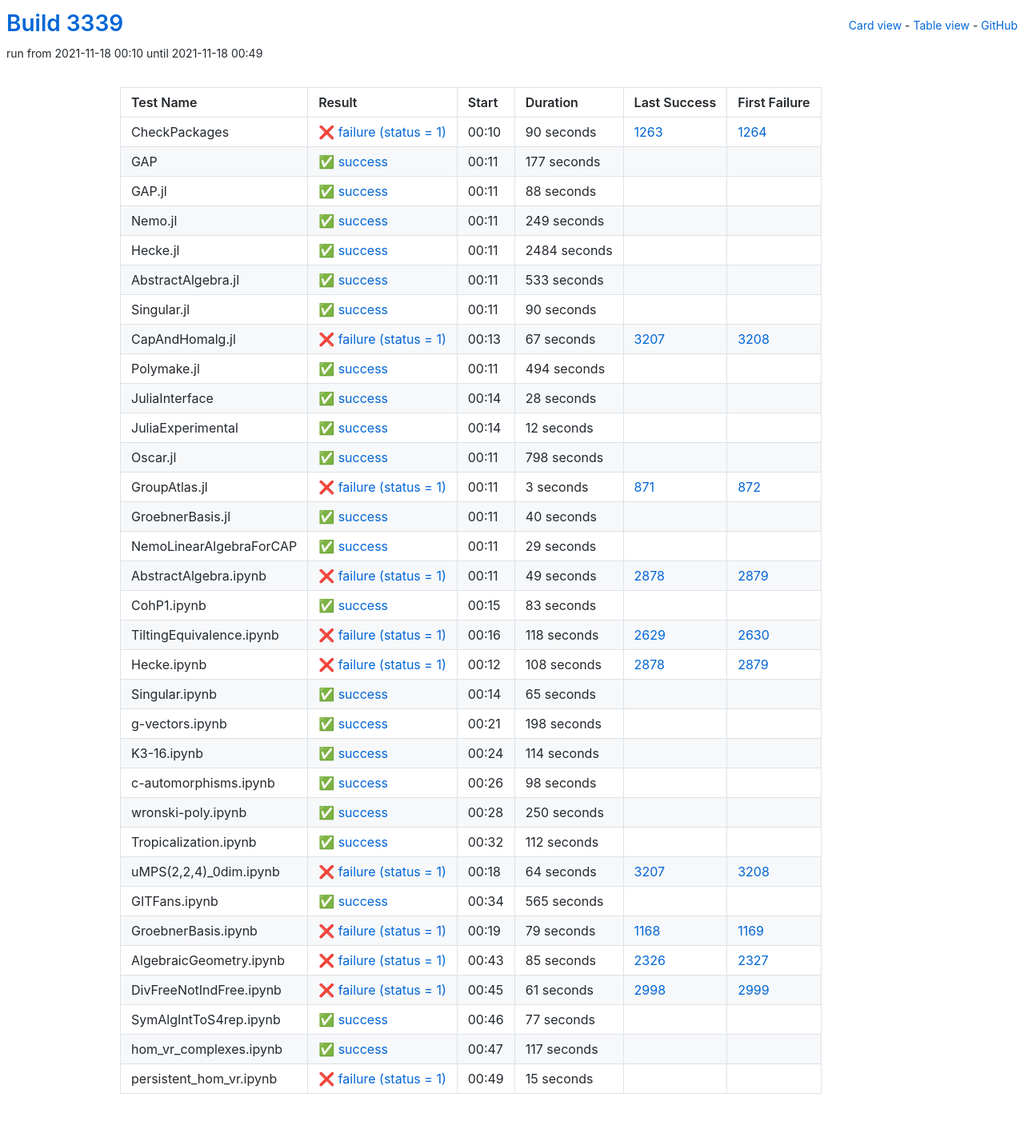
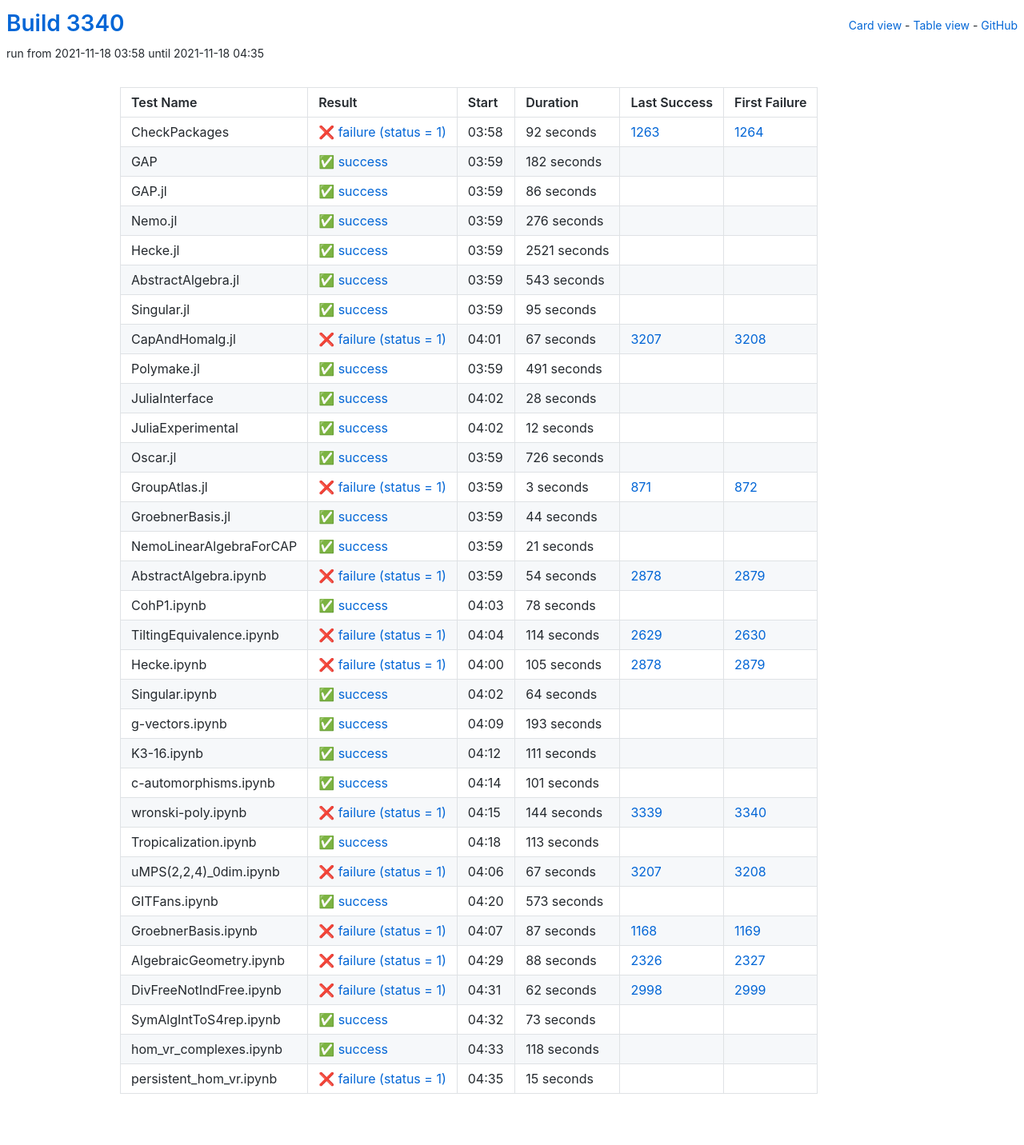
Before and after one commit to oscar-system/oscar-ci-status-stable, a Jekyll site: the page built from table.html, in a window 1280 px wide. Shown: the whole page at 80% size. Built offline with Jekyll 4.4.1, drawn with Linux system fonts in a browser that asks for light colours.

Commit message:
Build #3340

```diff
--- a/_data/ci.yml
+++ b/_data/ci.yml
@@ -1,6 +1,6 @@
 ---
-build: 3339
-build_url: https://oscarci.mathematik.uni-kl.de/job/oscar-stable/3339/
+build: 3340
+build_url: https://oscarci.mathematik.uni-kl.de/job/oscar-stable/3340/
 job: oscar-stable
 organization: oscar-system
 repo: oscar-ci-status-stable
@@ -8,92 +8,92 @@ repourl: https://github.com/oscar-system/oscar-ci-status-stable
 tests:
 - name: CheckPackages
   id: checkpackages
-  log: https://oscarci.mathematik.uni-kl.de/job/oscar-stable/3339/artifact/logs/build-3339/CheckPackages.log
-  start: 2021-11-18 00:10
+  log: https://oscarci.mathematik.uni-kl.de/job/oscar-stable/3340/artifact/logs/build-3340/CheckPackages.log
+  start: 2021-11-18 03:58
   success: false
   exitcode: 1
   status: failure
-  duration: 90
+  duration: 92
   last_success: 1263
   last_success_url: https://oscarci.mathematik.uni-kl.de/job/oscar-stable/1263/
   first_failure: 1264
   first_failure_url: https://oscarci.mathematik.uni-kl.de/job/oscar-stable/1264/
 - name: GAP
   id: gap
-  log: https://oscarci.mathematik.uni-kl.de/job/oscar-stable/3339/artifact/logs/build-3339/GAP.log
-  start: 2021-11-18 00:11
+  log: https://oscarci.mathematik.uni-kl.de/job/oscar-stable/3340/artifact/logs/build-3340/GAP.log
+  start: 2021-11-18 03:59
   success: true
   exitcode: 0
   status: success
-  duration: 177
+  duration: 182
   last_success: false
   last_success_url:
   first_failure: false
   first_failure_url:
 - name: GAP.jl
   id: gap-jl
-  log: https://oscarci.mathematik.uni-kl.de/job/oscar-stable/3339/artifact/logs/build-3339/GAP.jl.log
-  start: 2021-11-18 00:11
+  log: https://oscarci.mathematik.uni-kl.de/job/oscar-stable/3340/artifact/logs/build-3340/GAP.jl.log
+  start: 2021-11-18 03:59
   success: true
   exitcode: 0
   status: success
-  duration: 88
+  duration: 86
   last_success: false
   last_success_url:
   first_failure: false
   first_failure_url:
 - name: Nemo.jl
   id: nemo-jl
-  log: https://oscarci.mathematik.uni-kl.de/job/oscar-stable/3339/artifact/logs/build-3339/Nemo.jl.log
-  start: 2021-11-18 00:11
+  log: https://oscarci.mathematik.uni-kl.de/job/oscar-stable/3340/artifact/logs/build-3340/Nemo.jl.log
+  start: 2021-11-18 03:59
   success: true
   exitcode: 0
   status: success
-  duration: 249
+  duration: 276
   last_success: false
   last_success_url:
   first_failure: false
   first_failure_url:
 - name: Hecke.jl
   id: hecke-jl
-  log: https://oscarci.mathematik.uni-kl.de/job/oscar-stable/3339/artifact/logs/build-3339/Hecke.jl.log
-  start: 2021-11-18 00:11
+  log: https://oscarci.mathematik.uni-kl.de/job/oscar-stable/3340/artifact/logs/build-3340/Hecke.jl.log
+  start: 2021-11-18 03:59
   success: true
   exitcode: 0
   status: success
-  duration: 2484
+  duration: 2521
   last_success: false
   last_success_url:
   first_failure: false
   first_failure_url:
 - name: AbstractAlgebra.jl
   id: abstractalgebra-jl
-  log: https://oscarci.mathematik.uni-kl.de/job/oscar-stable/3339/artifact/logs/build-3339/AbstractAlgebra.jl.log
-  start: 2021-11-18 00:11
+  log: https://oscarci.mathematik.uni-kl.de/job/oscar-stable/3340/artifact/logs/build-3340/AbstractAlgebra.jl.log
+  start: 2021-11-18 03:59
   success: true
   exitcode: 0
   status: success
-  duration: 533
+  duration: 543
   last_success: false
   last_success_url:
   first_failure: false
   first_failure_url:
 - name: Singular.jl
   id: singular-jl
-  log: https://oscarci.mathematik.uni-kl.de/job/oscar-stable/3339/artifact/logs/build-3339/Singular.jl.log
-  start: 2021-11-18 00:11
+  log: https://oscarci.mathematik.uni-kl.de/job/oscar-stable/3340/artifact/logs/build-3340/Singular.jl.log
+  start: 2021-11-18 03:59
   success: true
   exitcode: 0
   status: success
-  duration: 90
+  duration: 95
   last_success: false
   last_success_url:
   first_failure: false
   first_failure_url:
 - name: CapAndHomalg.jl
   id: capandhomalg-jl
-  log: https://oscarci.mathematik.uni-kl.de/job/oscar-stable/3339/artifact/logs/build-3339/CapAndHomalg.jl.log
-  start: 2021-11-18 00:13
+  log: https://oscarci.mathematik.uni-kl.de/job/oscar-stable/3340/artifact/logs/build-3340/CapAndHomalg.jl.log
+  start: 2021-11-18 04:01
   success: false
   exitcode: 1
   status: failure
@@ -104,20 +104,20 @@ tests:
   first_failure_url: https://oscarci.mathematik.uni-kl.de/job/oscar-stable/3208/
 - name: Polymake.jl
   id: polymake-jl
-  log: https://oscarci.mathematik.uni-kl.de/job/oscar-stable/3339/artifact/logs/build-3339/Polymake.jl.log
-  start: 2021-11-18 00:11
+  log: https://oscarci.mathematik.uni-kl.de/job/oscar-stable/3340/artifact/logs/build-3340/Polymake.jl.log
+  start: 2021-11-18 03:59
   success: true
   exitcode: 0
   status: success
-  duration: 494
+  duration: 491
   last_success: false
   last_success_url:
   first_failure: false
   first_failure_url:
 - name: JuliaInterface
   id: juliainterface
-  log: https://oscarci.mathematik.uni-kl.de/job/oscar-stable/3339/artifact/logs/build-3339/JuliaInterface.log
-  start: 2021-11-18 00:14
+  log: https://oscarci.mathematik.uni-kl.de/job/oscar-stable/3340/artifact/logs/build-3340/JuliaInterface.log
+  start: 2021-11-18 04:02
   success: true
   exitcode: 0
   status: success
@@ -128,8 +128,8 @@ tests:
   first_failure_url:
 - name: JuliaExperimental
   id: juliaexperimental
-  log: https://oscarci.mathematik.uni-kl.de/job/oscar-stable/3339/artifact/logs/build-3339/JuliaExperimental.log
-  start: 2021-11-18 00:14
+  log: https://oscarci.mathematik.uni-kl.de/job/oscar-stable/3340/artifact/logs/build-3340/JuliaExperimental.log
+  start: 2021-11-18 04:02
   success: true
   exitcode: 0
   status: success
@@ -140,20 +140,20 @@ tests:
   first_failure_url:
 - name: Oscar.jl
   id: oscar-jl
-  log: https://oscarci.mathematik.uni-kl.de/job/oscar-stable/3339/artifact/logs/build-3339/Oscar.jl.log
-  start: 2021-11-18 00:11
+  log: https://oscarci.mathematik.uni-kl.de/job/oscar-stable/3340/artifact/logs/build-3340/Oscar.jl.log
+  start: 2021-11-18 03:59
   success: true
   exitcode: 0
   status: success
-  duration: 798
+  duration: 726
   last_success: false
   last_success_url:
   first_failure: false
   first_failure_url:
 - name: GroupAtlas.jl
   id: groupatlas-jl
-  log: https://oscarci.mathematik.uni-kl.de/job/oscar-stable/3339/artifact/logs/build-3339/GroupAtlas.jl.log
-  start: 2021-11-18 00:11
+  log: https://oscarci.mathematik.uni-kl.de/job/oscar-stable/3340/artifact/logs/build-3340/GroupAtlas.jl.log
+  start: 2021-11-18 03:59
   success: false
   exitcode: 1
   status: failure
@@ -164,236 +164,236 @@ tests:
   first_failure_url: https://oscarci.mathematik.uni-kl.de/job/oscar-stable/872/
 - name: GroebnerBasis.jl
   id: groebnerbasis-jl
-  log: https://oscarci.mathematik.uni-kl.de/job/oscar-stable/3339/artifact/logs/build-3339/GroebnerBasis.jl.log
-  start: 2021-11-18 00:11
+  log: https://oscarci.mathematik.uni-kl.de/job/oscar-stable/3340/artifact/logs/build-3340/GroebnerBasis.jl.log
+  start: 2021-11-18 03:59
   success: true
   exitcode: 0
   status: success
-  duration: 40
+  duration: 44
   last_success: false
   last_success_url:
   first_failure: false
   first_failure_url:
 - name: NemoLinearAlgebraForCAP
   id: nemolinearalgebraforcap
-  log: https://oscarci.mathematik.uni-kl.de/job/oscar-stable/3339/artifact/logs/build-3339/NemoLinearAlgebraForCAP.log
-  start: 2021-11-18 00:11
+  log: https://oscarci.mathematik.uni-kl.de/job/oscar-stable/3340/artifact/logs/build-3340/NemoLinearAlgebraForCAP.log
+  start: 2021-11-18 03:59
   success: true
   exitcode: 0
   status: success
-  duration: 29
+  duration: 21
   last_success: false
   last_success_url:
   first_failure: false
   first_failure_url:
 - name: AbstractAlgebra.ipynb
   id: abstractalgebra-ipynb
-  log: https://oscarci.mathematik.uni-kl.de/job/oscar-stable/3339/artifact/logs/build-3339/AbstractAlgebra.ipynb.log
-  start: 2021-11-18 00:11
+  log: https://oscarci.mathematik.uni-kl.de/job/oscar-stable/3340/artifact/logs/build-3340/AbstractAlgebra.ipynb.log
+  start: 2021-11-18 03:59
   success: false
   exitcode: 1
   status: failure
-  duration: 49
+  duration: 54
   last_success: 2878
   last_success_url: https://oscarci.mathematik.uni-kl.de/job/oscar-stable/2878/
   first_failure: 2879
   first_failure_url: https://oscarci.mathematik.uni-kl.de/job/oscar-stable/2879/
 - name: CohP1.ipynb
   id: cohp1-ipynb
-  log: https://oscarci.mathematik.uni-kl.de/job/oscar-stable/3339/artifact/logs/build-3339/CohP1.ipynb.log
-  start: 2021-11-18 00:15
+  log: https://oscarci.mathematik.uni-kl.de/job/oscar-stable/3340/artifact/logs/build-3340/CohP1.ipynb.log
+  start: 2021-11-18 04:03
   success: true
   exitcode: 0
   status: success
-  duration: 83
+  duration: 78
   last_success: false
   last_success_url:
   first_failure: false
   first_failure_url:
 - name: TiltingEquivalence.ipynb
   id: tiltingequivalence-ipynb
-  log: https://oscarci.mathematik.uni-kl.de/job/oscar-stable/3339/artifact/logs/build-3339/TiltingEquivalence.ipynb.log
-  start: 2021-11-18 00:16
+  log: https://oscarci.mathematik.uni-kl.de/job/oscar-stable/3340/artifact/logs/build-3340/TiltingEquivalence.ipynb.log
+  start: 2021-11-18 04:04
   success: false
   exitcode: 1
   status: failure
-  duration: 118
+  duration: 114
   last_success: 2629
   last_success_url: https://oscarci.mathematik.uni-kl.de/job/oscar-stable/2629/
   first_failure: 2630
   first_failure_url: https://oscarci.mathematik.uni-kl.de/job/oscar-stable/2630/
 - name: Hecke.ipynb
   id: hecke-ipynb
-  log: https://oscarci.mathematik.uni-kl.de/job/oscar-stable/3339/artifact/logs/build-3339/Hecke.ipynb.log
-  start: 2021-11-18 00:12
+  log: https://oscarci.mathematik.uni-kl.de/job/oscar-stable/3340/artifact/logs/build-3340/Hecke.ipynb.log
+  start: 2021-11-18 04:00
   success: false
   exitcode: 1
   status: failure
-  duration: 108
+  duration: 105
   last_success: 2878
   last_success_url: https://oscarci.mathematik.uni-kl.de/job/oscar-stable/2878/
   first_failure: 2879
   first_failure_url: https://oscarci.mathematik.uni-kl.de/job/oscar-stable/2879/
 - name: Singular.ipynb
   id: singular-ipynb
-  log: https://oscarci.mathematik.uni-kl.de/job/oscar-stable/3339/artifact/logs/build-3339/Singular.ipynb.log
-  start: 2021-11-18 00:14
+  log: https://oscarci.mathematik.uni-kl.de/job/oscar-stable/3340/artifact/logs/build-3340/Singular.ipynb.log
+  start: 2021-11-18 04:02
   success: true
   exitcode: 0
   status: success
-  duration: 65
+  duration: 64
   last_success: false
   last_success_url:
   first_failure: false
   first_failure_url:
 - name: g-vectors.ipynb
   id: g-vectors-ipynb
-  log: https://oscarci.mathematik.uni-kl.de/job/oscar-stable/3339/artifact/logs/build-3339/g-vectors.ipynb.log
-  start: 2021-11-18 00:21
+  log: https://oscarci.mathematik.uni-kl.de/job/oscar-stable/3340/artifact/logs/build-3340/g-vectors.ipynb.log
+  start: 2021-11-18 04:09
   success: true
   exitcode: 0
   status: success
-  duration: 198
+  duration: 193
   last_success: false
   last_success_url:
   first_failure: false
   first_failure_url:
 - name: K3-16.ipynb
   id: k3-16-ipynb
-  log: https://oscarci.mathematik.uni-kl.de/job/oscar-stable/3339/artifact/logs/build-3339/K3-16.ipynb.log
-  start: 2021-11-18 00:24
+  log: https://oscarci.mathematik.uni-kl.de/job/oscar-stable/3340/artifact/logs/build-3340/K3-16.ipynb.log
+  start: 2021-11-18 04:12
   success: true
   exitcode: 0
   status: success
-  duration: 114
+  duration: 111
   last_success: false
   last_success_url:
   first_failure: false
   first_failure_url:
 - name: c-automorphisms.ipynb
   id: c-automorphisms-ipynb
-  log: https://oscarci.mathematik.uni-kl.de/job/oscar-stable/3339/artifact/logs/build-3339/c-automorphisms.ipynb.log
-  start: 2021-11-18 00:26
+  log: https://oscarci.mathematik.uni-kl.de/job/oscar-stable/3340/artifact/logs/build-3340/c-automorphisms.ipynb.log
+  start: 2021-11-18 04:14
   success: true
   exitcode: 0
   status: success
-  duration: 98
+  duration: 101
   last_success: false
   last_success_url:
   first_failure: false
   first_failure_url:
 - name: wronski-poly.ipynb
   id: wronski-poly-ipynb
-  log: https://oscarci.mathematik.uni-kl.de/job/oscar-stable/3339/artifact/logs/build-3339/wronski-poly.ipynb.log
-  start: 2021-11-18 00:28
+  log: https://oscarci.mathematik.uni-kl.de/job/oscar-stable/3340/artifact/logs/build-3340/wronski-poly.ipynb.log
+  start: 2021-11-18 04:15
+  success: false
+  exitcode: 1
+  status: failure
+  duration: 144
+  last_success: 3339
+  last_success_url: https://oscarci.mathematik.uni-kl.de/job/oscar-stable/3339/
+  first_failure: 3340
+  first_failure_url: https://oscarci.mathematik.uni-kl.de/job/oscar-stable/3340/
+- name: Tropicalization.ipynb
+  id: tropicalization-ipynb
+  log: https://oscarci.mathematik.uni-kl.de/job/oscar-stable/3340/artifact/logs/build-3340/Tropicalization.ipynb.log
+  start: 2021-11-18 04:18
   success: true
   exitcode: 0
   status: success
-  duration: 250
-  last_success: false
-  last_success_url:
-  first_failure: false
-  first_failure_url:
-- name: Tropicalization.ipynb
-  id: tropicalization-ipynb
-  log: https://oscarci.mathematik.uni-kl.de/job/oscar-stable/3339/artifact/logs/build-3339/Tropicalization.ipynb.log
-  start: 2021-11-18 00:32
-  success: true
-  exitcode: 0
-  status: success
-  duration: 112
+  duration: 113
   last_success: false
   last_success_url:
   first_failure: false
   first_failure_url:
 - name: uMPS(2,2,4)_0dim.ipynb
   id: umps-2-2-4-0dim-ipynb
-  log: https://oscarci.mathematik.uni-kl.de/job/oscar-stable/3339/artifact/logs/build-3339/uMPS-2-2-4-_0dim.ipynb.log
-  start: 2021-11-18 00:18
+  log: https://oscarci.mathematik.uni-kl.de/job/oscar-stable/3340/artifact/logs/build-3340/uMPS-2-2-4-_0dim.ipynb.log
+  start: 2021-11-18 04:06
   success: false
   exitcode: 1
   status: failure
-  duration: 64
+  duration: 67
   last_success: 3207
   last_success_url: https://oscarci.mathematik.uni-kl.de/job/oscar-stable/3207/
   first_failure: 3208
   first_failure_url: https://oscarci.mathematik.uni-kl.de/job/oscar-stable/3208/
 - name: GITFans.ipynb
   id: gitfans-ipynb
-  log: https://oscarci.mathematik.uni-kl.de/job/oscar-stable/3339/artifact/logs/build-3339/GITFans.ipynb.log
-  start: 2021-11-18 00:34
+  log: https://oscarci.mathematik.uni-kl.de/job/oscar-stable/3340/artifact/logs/build-3340/GITFans.ipynb.log
+  start: 2021-11-18 04:20
   success: true
   exitcode: 0
   status: success
-  duration: 565
+  duration: 573
   last_success: false
   last_success_url:
   first_failure: false
   first_failure_url:
 - name: GroebnerBasis.ipynb
   id: groebnerbasis-ipynb
-  log: https://oscarci.mathematik.uni-kl.de/job/oscar-stable/3339/artifact/logs/build-3339/GroebnerBasis.ipynb.log
-  start: 2021-11-18 00:19
+  log: https://oscarci.mathematik.uni-kl.de/job/oscar-stable/3340/artifact/logs/build-3340/GroebnerBasis.ipynb.log
+  start: 2021-11-18 04:07
   success: false
   exitcode: 1
   status: failure
-  duration: 79
+  duration: 87
   last_success: 1168
   last_success_url: https://oscarci.mathematik.uni-kl.de/job/oscar-stable/1168/
   first_failure: 1169
   first_failure_url: https://oscarci.mathematik.uni-kl.de/job/oscar-stable/1169/
 - name: AlgebraicGeometry.ipynb
   id: algebraicgeometry-ipynb
-  log: https://oscarci.mathematik.uni-kl.de/job/oscar-stable/3339/artifact/logs/build-3339/AlgebraicGeometry.ipynb.log
-  start: 2021-11-18 00:43
+  log: https://oscarci.mathematik.uni-kl.de/job/oscar-stable/3340/artifact/logs/build-3340/AlgebraicGeometry.ipynb.log
+  start: 2021-11-18 04:29
   success: false
   exitcode: 1
   status: failure
-  duration: 85
+  duration: 88
   last_success: 2326
   last_success_url: https://oscarci.mathematik.uni-kl.de/job/oscar-stable/2326/
   first_failure: 2327
   first_failure_url: https://oscarci.mathematik.uni-kl.de/job/oscar-stable/2327/
 - name: DivFreeNotIndFree.ipynb
   id: divfreenotindfree-ipynb
-  log: https://oscarci.mathematik.uni-kl.de/job/oscar-stable/3339/artifact/logs/build-3339/DivFreeNotIndFree.ipynb.log
-  start: 2021-11-18 00:45
+  log: https://oscarci.mathematik.uni-kl.de/job/oscar-stable/3340/artifact/logs/build-3340/DivFreeNotIndFree.ipynb.log
+  start: 2021-11-18 04:31
   success: false
   exitcode: 1
   status: failure
-  duration: 61
+  duration: 62
   last_success: 2998
   last_success_url: https://oscarci.mathematik.uni-kl.de/job/oscar-stable/2998/
   first_failure: 2999
   first_failure_url: https://oscarci.mathematik.uni-kl.de/job/oscar-stable/2999/
 - name: SymAlgIntToS4rep.ipynb
   id: symalginttos4rep-ipynb
-  log: https://oscarci.mathematik.uni-kl.de/job/oscar-stable/3339/artifact/logs/build-3339/SymAlgIntToS4rep.ipynb.log
-  start: 2021-11-18 00:46
+  log: https://oscarci.mathematik.uni-kl.de/job/oscar-stable/3340/artifact/logs/build-3340/SymAlgIntToS4rep.ipynb.log
+  start: 2021-11-18 04:32
   success: true
   exitcode: 0
   status: success
-  duration: 77
+  duration: 73
   last_success: false
   last_success_url:
   first_failure: false
   first_failure_url:
 - name: hom_vr_complexes.ipynb
   id: hom-vr-complexes-ipynb
-  log: https://oscarci.mathematik.uni-kl.de/job/oscar-stable/3339/artifact/logs/build-3339/hom_vr_complexes.ipynb.log
-  start: 2021-11-18 00:47
+  log: https://oscarci.mathematik.uni-kl.de/job/oscar-stable/3340/artifact/logs/build-3340/hom_vr_complexes.ipynb.log
+  start: 2021-11-18 04:33
   success: true
   exitcode: 0
   status: success
-  duration: 117
+  duration: 118
   last_success: false
   last_success_url:
   first_failure: false
   first_failure_url:
 - name: persistent_hom_vr.ipynb
   id: persistent-hom-vr-ipynb
-  log: https://oscarci.mathematik.uni-kl.de/job/oscar-stable/3339/artifact/logs/build-3339/persistent_hom_vr.ipynb.log
-  start: 2021-11-18 00:49
+  log: https://oscarci.mathematik.uni-kl.de/job/oscar-stable/3340/artifact/logs/build-3340/persistent_hom_vr.ipynb.log
+  start: 2021-11-18 04:35
   success: false
   exitcode: 1
   status: failure
```
Also changed, not shown: README.md.
